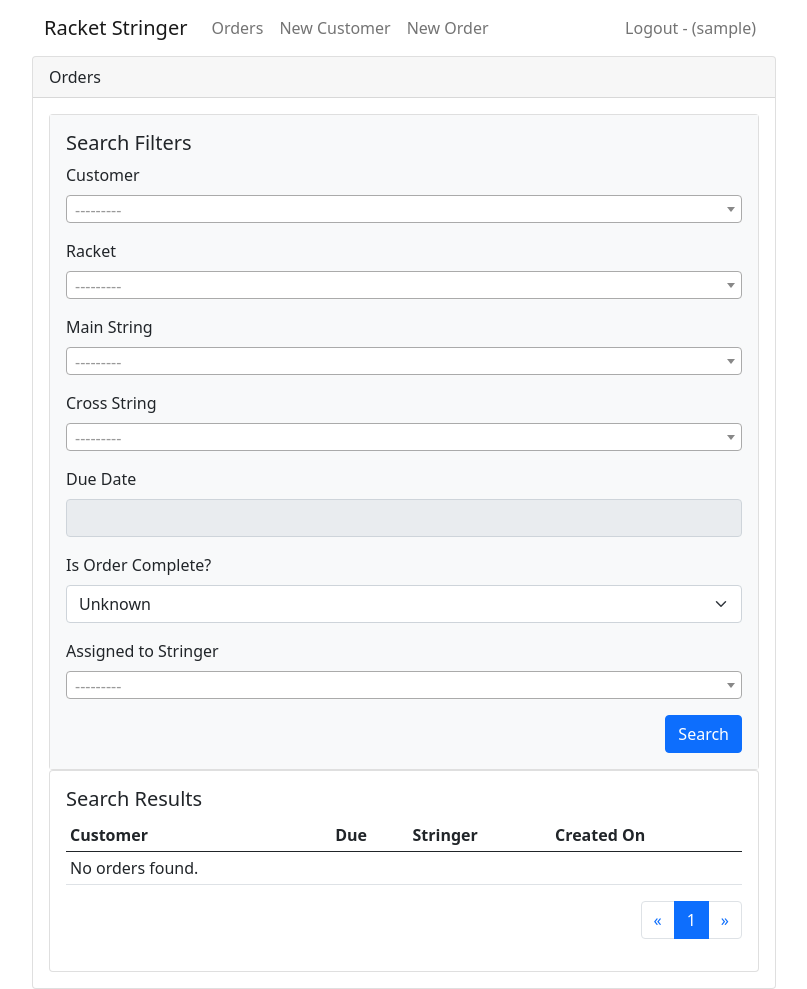
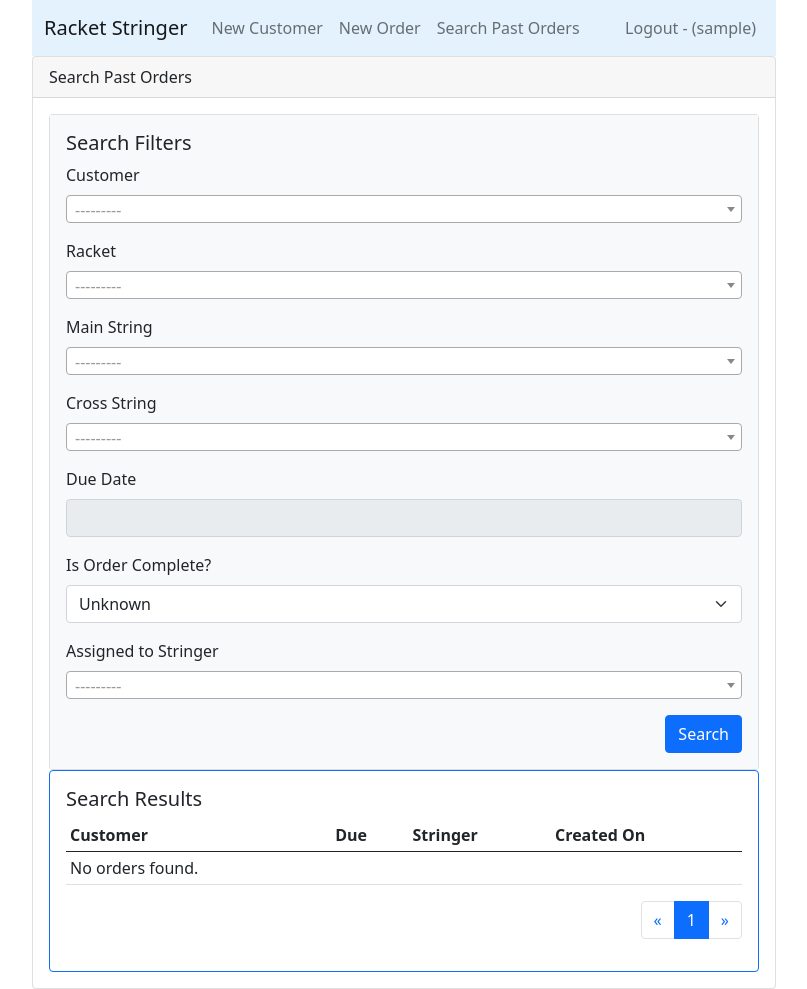
Before and after one commit to rbennett91/racket_stringer, a Django app: page /racket_stringer/orders in a window 1280 px wide. Shown: the whole page, without its empty margins (236-1043 px from the left). Run offline with Django 3.2, Linux system fonts and the light colour scheme; the visitor is signed in with stand-in values (Sample User, id 1); data comes from the database, SQL or seed files in the repository; data that the repository does not hold is empty; some libraries are stand-ins or nearby versions.

Commit message:
reorder navbar links

```diff
--- a/racket_stringer/templates/racket_stringer/orders.html
+++ b/racket_stringer/templates/racket_stringer/orders.html
@@ -5,7 +5,7 @@
 <div class="row">
     <div class="col">
         <div class="card">
-            <div class="card-header">Orders</div>
+            <div class="card-header">Search Past Orders</div>
             <div class="card-body">
                 <div class="row">
                     <div class="col">
@@ -22,7 +22,7 @@
                 </div>
                 <div class="row">
                     <div class="col">
-                        <div class="card">
+                        <div class="card border-primary">
                             <div class="card-body">
                                 <h5 class="card-title">Search Results</h5>
                                 <div class="table-responsive">
--- a/racket_stringer/templates/racket_stringer/top_navbar.html
+++ b/racket_stringer/templates/racket_stringer/top_navbar.html
@@ -1,4 +1,4 @@
-<nav class="navbar navbar-expand-lg navbar-light">
+<nav class="navbar navbar-expand-lg navbar-light" style="background-color: #e3f2fd;">
     <div class="container-fluid">
         <a class="navbar-brand" href="">Racket Stringer</a>
         <button class="navbar-toggler" type="button" data-bs-toggle="collapse" data-bs-target="#navbarNavDropdown" aria-controls="navbarNavDropdown" aria-expanded="false" aria-label="Toggle navigation">
@@ -8,15 +8,14 @@
             {% if request.user.is_authenticated %}
             <ul class="navbar-nav me-auto mb-2 mb-lg-0">
                 <li class="nav-item">
-                    <a class="nav-link" href="{% url 'orders' %}">Orders</a>
-                </li>
-                <li class="nav-item">
                     <a class="nav-link" href="{% url 'new_customer' %}">New Customer</a>
                 </li>
                 <li class="nav-item">
                     <a class="nav-link" href="{% url 'new_order' %}">New Order</a>
                 </li>
-
+                <li class="nav-item ">
+                    <a class="nav-link" href="{% url 'orders' %}">Search Past Orders</a>
+                </li>
             </ul>
             {% endif %}
             <ul class="navbar-nav">
--- a/racket_stringer/urls.py
+++ b/racket_stringer/urls.py
@@ -12,7 +12,7 @@ urlpatterns = [
     ),
     path(
         "racket_stringer/",
-        RedirectView.as_view(url=reverse_lazy("orders")),
+        RedirectView.as_view(url=reverse_lazy("new_order")),
         name="index",
     ),
     path("racket_stringer/orders", views.Orders.as_view(), name="orders"),
```
